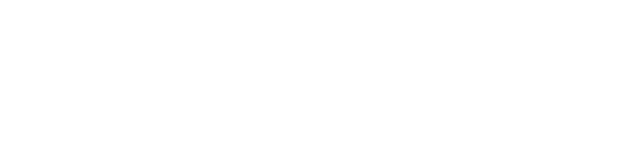
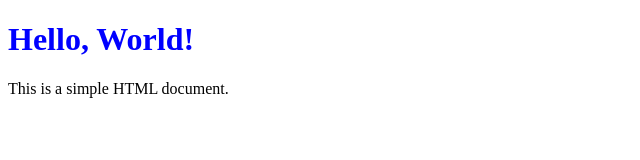
Before and after one commit to Askanda008/simple-git, a plain HTML site: page index.html in a window 1280 px wide. Shown: the whole page, without its empty margins (0-640 px from the left). Drawn offline with Linux system fonts and the light colour scheme.

Commit message:
add index file

```diff
--- a/index.html
+++ b/index.html
@@ -6,6 +6,11 @@
     <title>Document</title>
 </head>
 <body>
-
+    <h1>Hello, World!</h1>
+    <p>This is a simple HTML document.</p>
+    <script>
+        console.log("This is a script running in the HTML document.");
+        document.querySelector('h1').style.color = 'blue';
+    </script>
 </body>
 </html>
```
